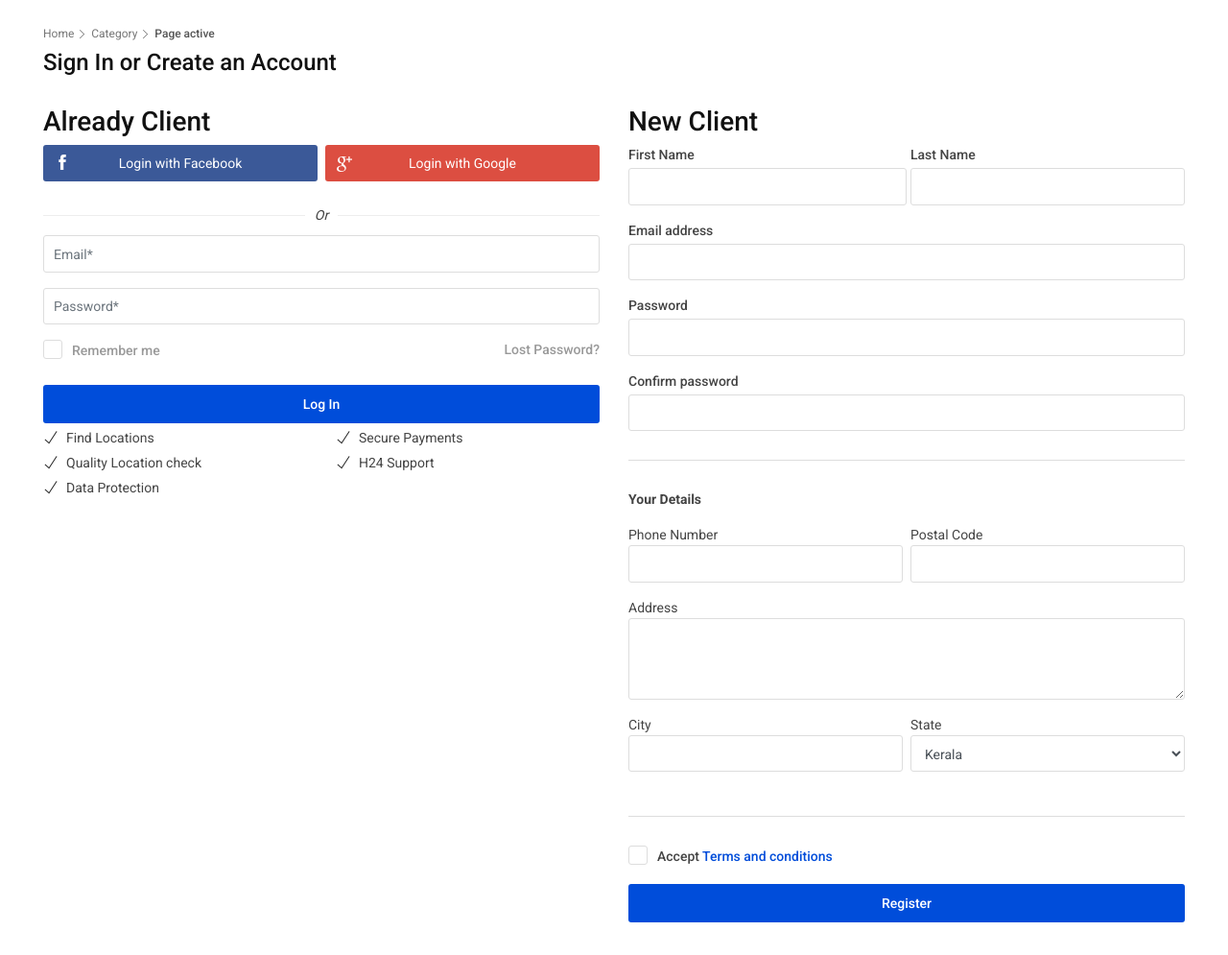
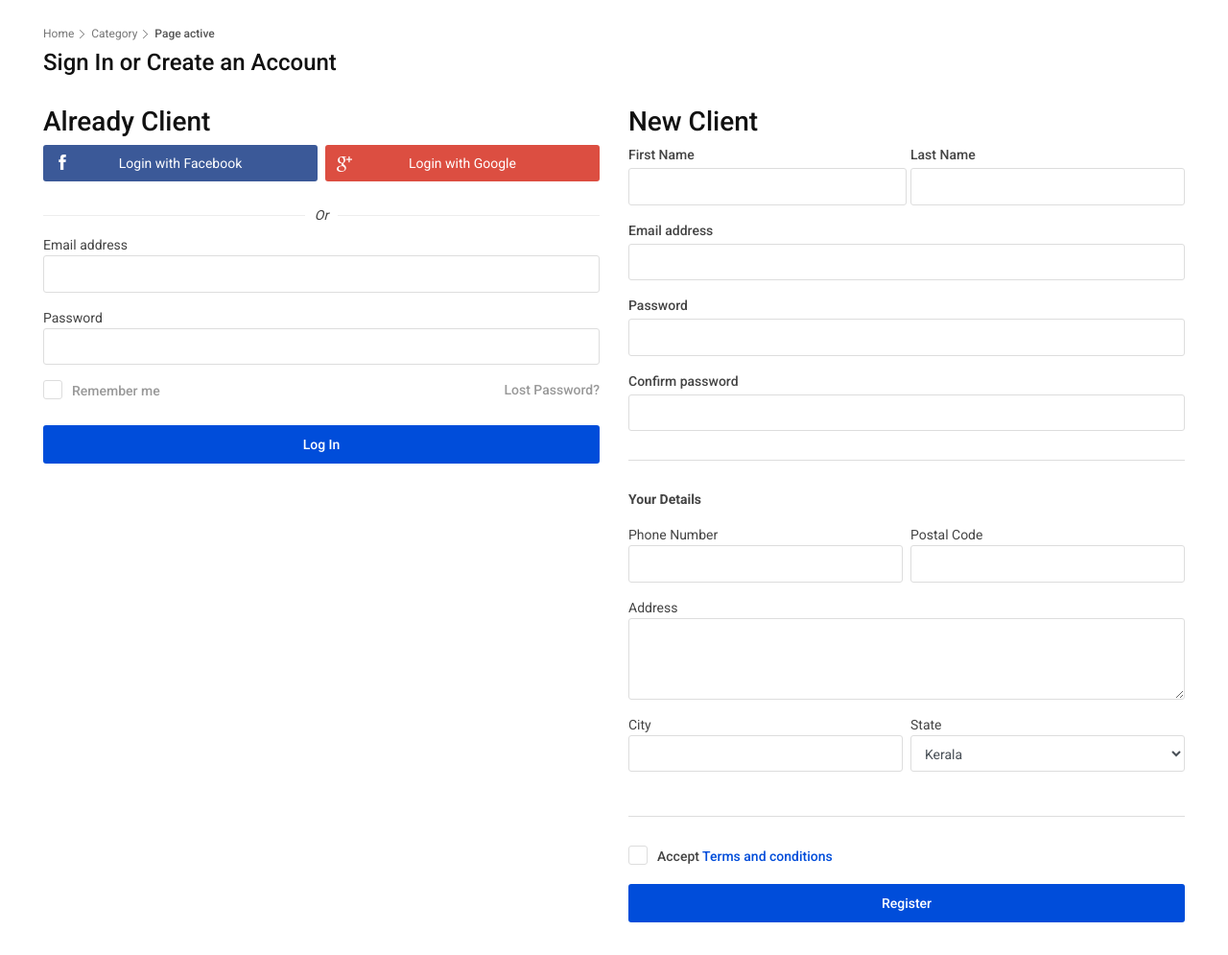
Before and after one commit to mishelshaji/py-2-ecommerce, a Django app: page /accounts/login/ in a window 1280 px wide. Shown: the part 129-1124 px from the top of the page at 96% size. Run offline with Django 3.2, Linux system fonts and the light colour scheme; parts of the project's set-up code (start-up, migrations or seed data) failed here and were passed over; some libraries are stand-ins or nearby versions.

Commit message:
Completed registration and login

```diff
--- a/ecommerce/accounts/templates/accounts/partials/login.html
+++ b/ecommerce/accounts/templates/accounts/partials/login.html
@@ -1,7 +1,8 @@
+{% load widget_tweaks %}
 <div class="col-xl-6 col-lg-6 col-md-8">
     <div class="box_account">
         <h3 class="client">Already Client</h3>
-        <div class="form_container">
+        <form class="form_container" action="{% url 'accounts_login' %}" method="POST">
             <div class="row no-gutters">
                 <div class="col-lg-6 pr-lg-1">
                     <a href="#0" class="social_bt facebook">Login with Facebook</a>
@@ -12,10 +13,14 @@
             </div>
             <div class="divider"><span>Or</span></div>
             <div class="form-group">
-                <input type="email" class="form-control" name="email" id="email" placeholder="Email*">
+                {{ login_form.username.label }}
+                {% render_field login_form.username class="form-control" %}
+                {{ login_form.username.errors }}
             </div>
             <div class="form-group">
-                <input type="password" class="form-control" name="password_in" id="password_in" value="" placeholder="Password*">
+                {{ login_form.password.label }}
+                {% render_field login_form.password class="form-control" %}
+                {{ login_form.password.errors }}
             </div>
             <div class="clearfix add_bottom_15">
                 <div class="checkboxes float-left">
@@ -26,7 +31,11 @@
                 </div>
                 <div class="float-right"><a id="forgot" href="javascript:void(0);">Lost Password?</a></div>
             </div>
-            <div class="text-center"><input type="submit" value="Log In" class="btn_1 full-width"></div>
+            <div class="text-center">
+                {% csrf_token %}
+                {{ login_form.errors }}
+                <input type="submit" value="Log In" class="btn_1 full-width">
+            </div>
             <div id="forgot_pw">
                 <div class="form-group">
                     <input type="email" class="form-control" name="email_forgot" id="email_forgot" placeholder="Type your email">
@@ -34,24 +43,7 @@
                 <p>A new password will be sent shortly.</p>
                 <div class="text-center"><input type="submit" value="Reset Password" class="btn_1"></div>
             </div>
-        </div>
+        </form>
         <!-- /form_container -->
     </div>
-    <!-- /box_account -->
-    <div class="row">
-        <div class="col-md-6 d-none d-lg-block">
-            <ul class="list_ok">
-                <li>Find Locations</li>
-                <li>Quality Location check</li>
-                <li>Data Protection</li>
-            </ul>
-        </div>
-        <div class="col-md-6 d-none d-lg-block">
-            <ul class="list_ok">
-                <li>Secure Payments</li>
-                <li>H24 Support</li>
-            </ul>
-        </div>
-    </div>
-    <!-- /row -->
 </div>
--- a/ecommerce/accounts/views.py
+++ b/ecommerce/accounts/views.py
@@ -1,14 +1,36 @@
 from django.shortcuts import redirect, render
 from django.views.decorators.http import require_POST
 from django.contrib import messages
+from django.contrib.auth import authenticate, login, logout
+from django.contrib.auth.forms import AuthenticationForm
 from .forms import *
 
 # Create your views here.
 def user_login(request):
-    context = {}
-    context['reg_form'] = UserForm()
-    context['details_form'] = CustomerDetailsForm()
-    return render(request, 'accounts/login.html', context)
+    if request.method == "GET":
+        context = {}
+        context['login_form'] = AuthenticationForm()
+        context['reg_form'] = UserForm()
+        context['details_form'] = CustomerDetailsForm()
+        return render(request, 'accounts/login.html', context)
+    elif request.method == "POST":
+        lf = AuthenticationForm(data=request.POST)
+        if lf.is_valid():
+            username = lf.cleaned_data.get('username')
+            password = lf.cleaned_data.get('password')
+
+            user = authenticate(request, username=username, password=password)
+            if user is not None:
+                login(request, user)
+                if user.is_customer:
+                    return redirect('customer_home')
+        context = {}
+        context['login_form'] = lf
+        context['reg_form'] = UserForm()
+        context['details_form'] = CustomerDetailsForm()
+        print('👍👍👍👍👍👍👍👍👍👍👍👍')
+        print(lf.errors)
+        return render(request, 'accounts/login.html', context)
 
 @require_POST
 def register(request):
@@ -29,6 +51,7 @@ def register(request):
         return redirect('accounts_login')
 
     context = {}
+    context['login_form'] = AuthenticationForm()
     context['reg_form'] = uf
     context['details_form'] = cdf
     return render(request, 'accounts/login.html', context)
--- a/ecommerce/ecommerce/settings.py
+++ b/ecommerce/ecommerce/settings.py
@@ -39,6 +39,7 @@ INSTALLED_APPS = [
     'django.contrib.staticfiles',
     'accounts',
     'user',
+    'widget_tweaks',
 ]
 
 MIDDLEWARE = [
```
